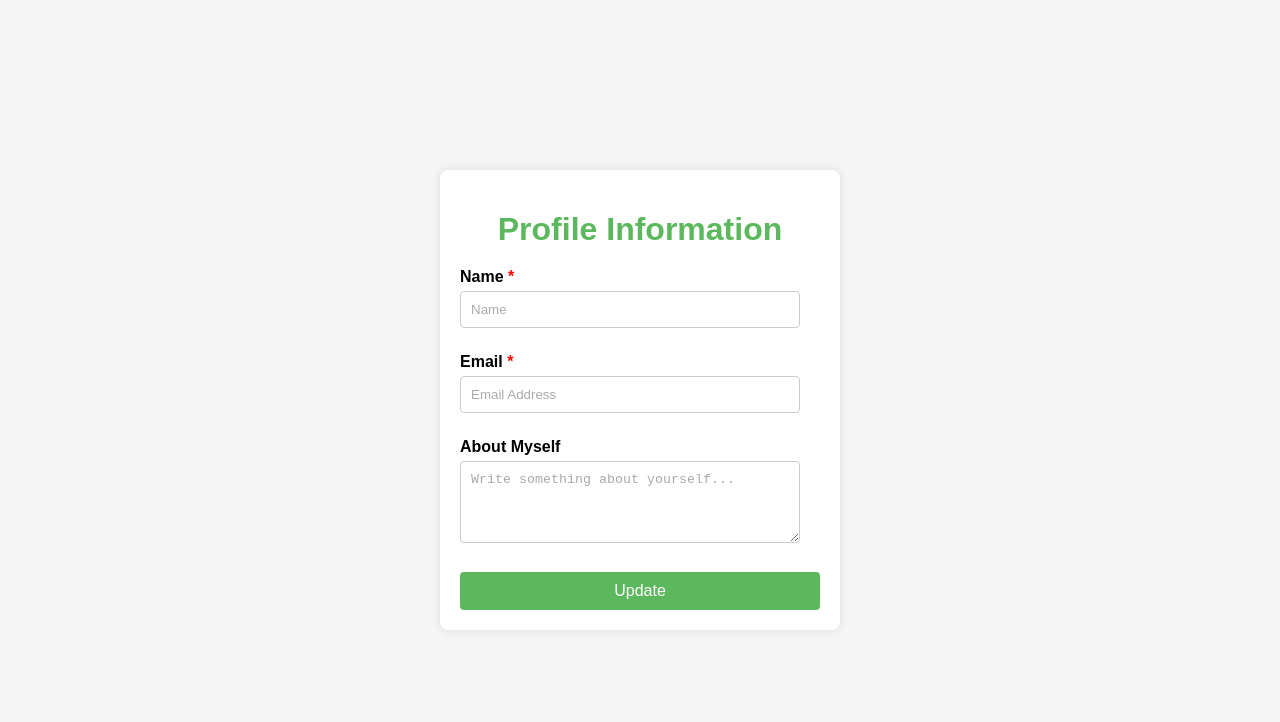
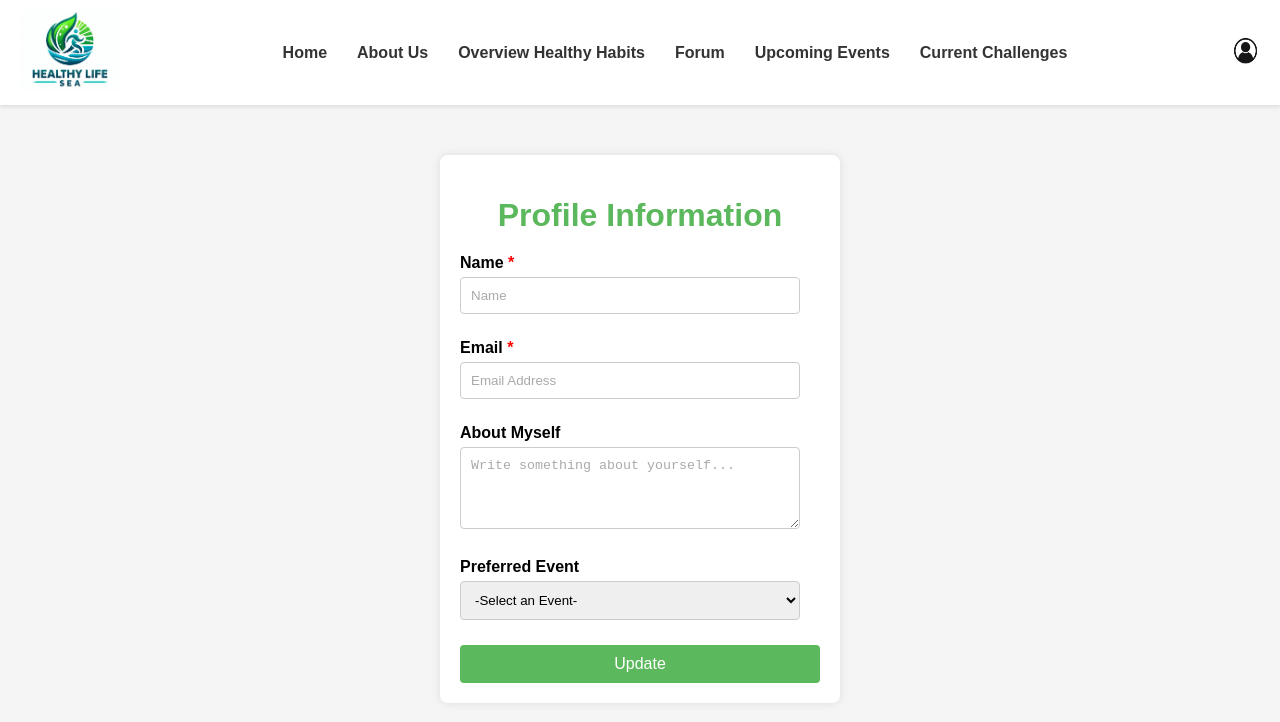
Before and after one commit to EthanGoh1008/BED_Masters_Assignment, a website: page main/frontend/public/personal-inform-pages/personal-inform.html in a window 1280 px wide. Drawn offline with Linux system fonts and the light colour scheme.

Commit message:
make sure all the customer webpage site link to each other probably in frontend

```diff
--- a/main/frontend/public/about-us-pages/about-us.css
+++ b/main/frontend/public/about-us-pages/about-us.css
@@ -3,6 +3,47 @@ body {
   background-color: #f4f4f9;
   margin: 0;
   padding: 0;
+}
+
+.navbar {
+  display: flex;
+  justify-content: space-between;
+  align-items: center;
+  background-color: #fff;
+  padding: 10px 20px;
+  box-shadow: 0 2px 4px rgba(0, 0, 0, 0.1);
+}
+
+.logo img {
+  width: 100px; /* Adjust the width as necessary */
+}
+
+.navbar ul {
+  display: flex;
+  list-style: none;
+  padding: 0;
+  margin: 0;
+}
+
+.navbar ul li {
+  margin: 0 15px;
+}
+
+.navbar ul li a {
+  color: #333;
+  text-decoration: none;
+  font-weight: bold;
+  transition: color 0.3s;
+}
+
+.navbar ul li a:hover {
+  color: #5cb85c;
+}
+
+.profile-icon img {
+  width: 30px;
+  height: 30px;
+  border-radius: 50%;
 }
 
 .container {
--- a/main/frontend/public/livehealthy/livehealthymp.css
+++ b/main/frontend/public/livehealthy/livehealthymp.css
@@ -9,13 +9,45 @@ body {
   line-height: 1.6;
 }
 
-header {
+.navbar {
   display: flex;
   justify-content: space-between;
   align-items: center;
-  background: #fff;
-  padding: 1rem 2rem;
+  background-color: #fff;
+  padding: 10px 20px;
   box-shadow: 0 2px 4px rgba(0, 0, 0, 0.1);
+}
+
+.logo img {
+  width: 100px; /* Adjust the width as necessary */
+}
+
+.navbar ul {
+  display: flex;
+  list-style: none;
+  padding: 0;
+  margin: 0;
+}
+
+.navbar ul li {
+  margin: 0 15px;
+}
+
+.navbar ul li a {
+  color: #333;
+  text-decoration: none;
+  font-weight: bold;
+  transition: color 0.3s;
+}
+
+.navbar ul li a:hover {
+  color: #5cb85c;
+}
+
+.profile-icon img {
+  width: 30px;
+  height: 30px;
+  border-radius: 50%;
 }
 
 .logo img {
@@ -182,7 +214,6 @@ header {
   border-radius: 10px;
   padding: 5px;
   border: none;
-
 }
 
 .morerecipes {
--- a/main/frontend/public/personal-inform-pages/personal-info-styles.css
+++ b/main/frontend/public/personal-inform-pages/personal-info-styles.css
@@ -3,10 +3,49 @@ body {
   background-color: #f5f5f5;
   margin: 0;
   padding: 0;
+}
+
+.navbar {
   display: flex;
-  justify-content: center;
+  justify-content: space-between;
   align-items: center;
-  height: 100vh;
+  background-color: #fff;
+  padding: 10px 20px;
+  box-shadow: 0 2px 4px rgba(0, 0, 0, 0.1);
+  width: 100%;
+  box-sizing: border-box;
+}
+
+.logo img {
+  width: 100px; /* Adjust the width as necessary */
+}
+
+.navbar ul {
+  display: flex;
+  list-style: none;
+  padding: 0;
+  margin: 0;
+}
+
+.navbar ul li {
+  margin: 0 15px;
+}
+
+.navbar ul li a {
+  color: #333;
+  text-decoration: none;
+  font-weight: bold;
+  transition: color 0.3s;
+}
+
+.navbar ul li a:hover {
+  color: #5cb85c;
+}
+
+.profile-icon img {
+  width: 30px;
+  height: 30px;
+  border-radius: 50%;
 }
 
 .container {
@@ -16,6 +55,7 @@ body {
   box-shadow: 0 0 10px rgba(0, 0, 0, 0.1);
   width: 400px;
   box-sizing: border-box;
+  margin: 50px auto;
 }
 
 h1 {
@@ -40,7 +80,8 @@ label span {
 
 input[type="text"],
 input[type="email"],
-textarea {
+textarea,
+select {
   width: calc(100% - 20px);
   padding: 10px;
   margin-bottom: 10px;
--- a/main/frontend/public/personal-inform-pages/personal-inform.html
+++ b/main/frontend/public/personal-inform-pages/personal-inform.html
@@ -1,26 +1,78 @@
 <!DOCTYPE html>
 <html lang="en">
   <head>
-    <meta charset="UTF-8">
-    <meta name="viewport" content="width=device-width, initial-scale=1.0">
+    <meta charset="UTF-8" />
+    <meta name="viewport" content="width=device-width, initial-scale=1.0" />
     <title>Profile Information</title>
-    <link rel="stylesheet" href="personal-info-styles.css">
+    <link rel="stylesheet" href="personal-info-styles.css" />
   </head>
   <body>
+    <div class="navbar">
+      <a href="../main-page/main-page.html">
+        <div class="logo">
+          <img src="../images/logo.jpg" alt="Logo" />
+        </div>
+      </a>
+      <ul>
+        <li><a href="../main-page/main-page.html">Home</a></li>
+        <li><a href="../about-us-pages/about-us.html">About Us</a></li>
+        <li>
+          <a href="../livehealthy/livehealthymp.html"
+            >Overview Healthy Habits</a
+          >
+        </li>
+        <li><a href="../forum/forum.html">Forum</a></li>
+        <li><a href="#">Upcoming Events</a></li>
+        <li><a href="#">Current Challenges</a></li>
+      </ul>
+      <a href="../personal-inform-pages/personal-inform.html">
+        <div class="profile-icon">
+          <img src="../images/personal-info-icon.png" alt="Profile Icon" />
+        </div>
+      </a>
+    </div>
+
     <div class="container">
       <h1>Profile Information</h1>
       <form id="profile-form">
         <div class="form-group">
           <label for="name">Name <span>*</span></label>
-                <input type="text" id="name" name="name" placeholder="Name" required>
+          <input
+            type="text"
+            id="name"
+            name="name"
+            placeholder="Name"
+            required
+          />
         </div>
         <div class="form-group">
           <label for="email">Email <span>*</span></label>
-                <input type="email" id="email" name="email" placeholder="Email Address" required>
+          <input
+            type="email"
+            id="email"
+            name="email"
+            placeholder="Email Address"
+            required
+          />
         </div>
         <div class="form-group">
           <label for="about">About Myself</label>
-                <textarea id="about" name="about" placeholder="Write something about yourself..." rows="4"></textarea>
+          <textarea
+            id="about"
+            name="about"
+            placeholder="Write something about yourself..."
+            rows="4"
+          ></textarea>
+        </div>
+        <div class="form-group">
+          <label for="event">Preferred Event</label>
+          <select id="event" name="event">
+            <option value="" disabled selected>-Select an Event-</option>
+            <option value="workshop">Workshop</option>
+            <option value="seminar">Seminar</option>
+            <option value="conference">Conference</option>
+            <option value="webinar">Webinar</option>
+          </select>
         </div>
         <button type="submit">Update</button>
       </form>
```
Also changed, not shown: main/frontend/public/about-us-pages/about-us.html (+25 -0 lines), main/frontend/public/forum/forum.html (+4 -0 lines), main/frontend/public/livehealthy/livehealthymp.html (+25 -11 lines), main/frontend/public/main-page/main-page.html (+5 -3 lines). Lines whose indentation alone changed are shown as unchanged.
